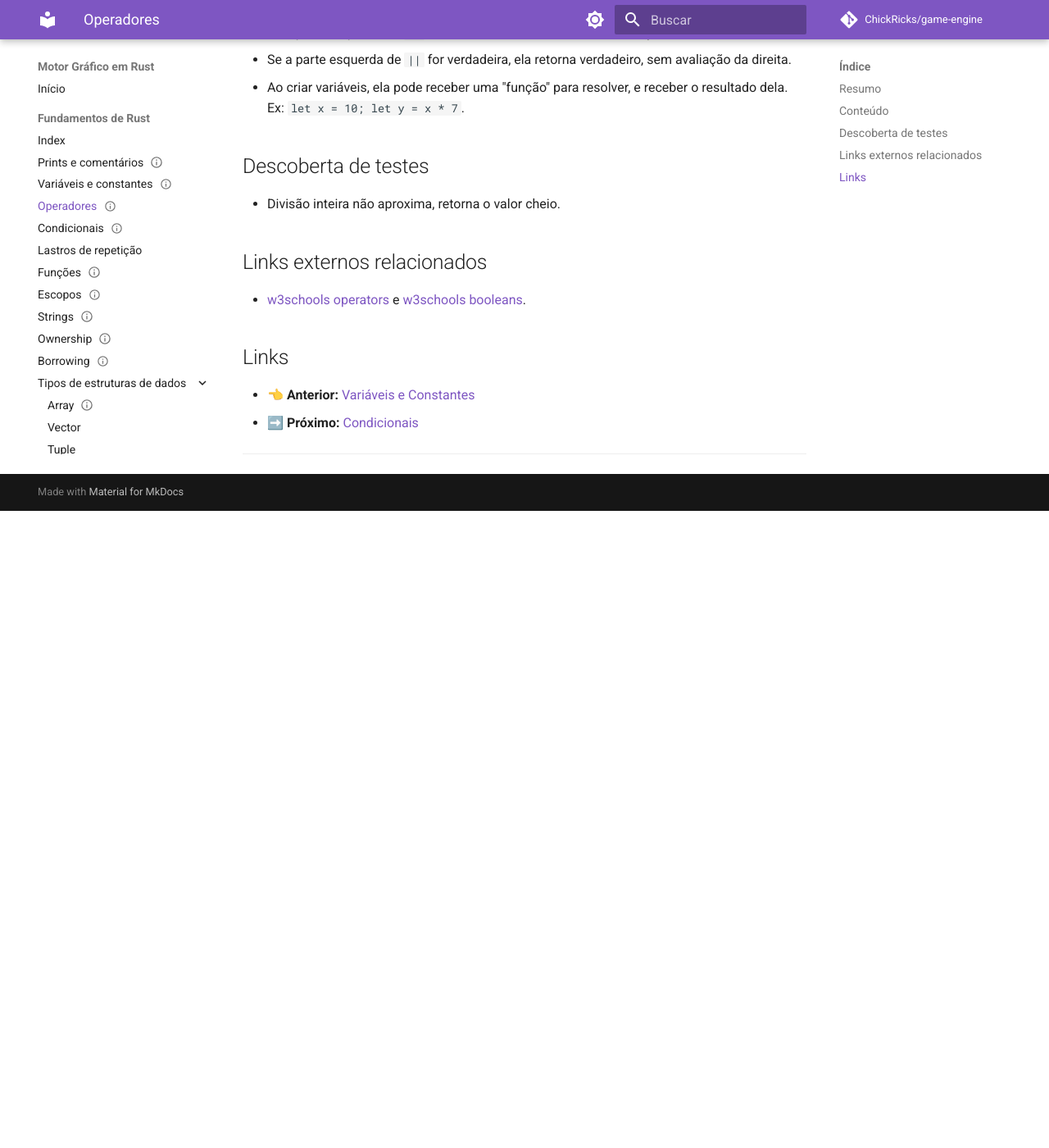
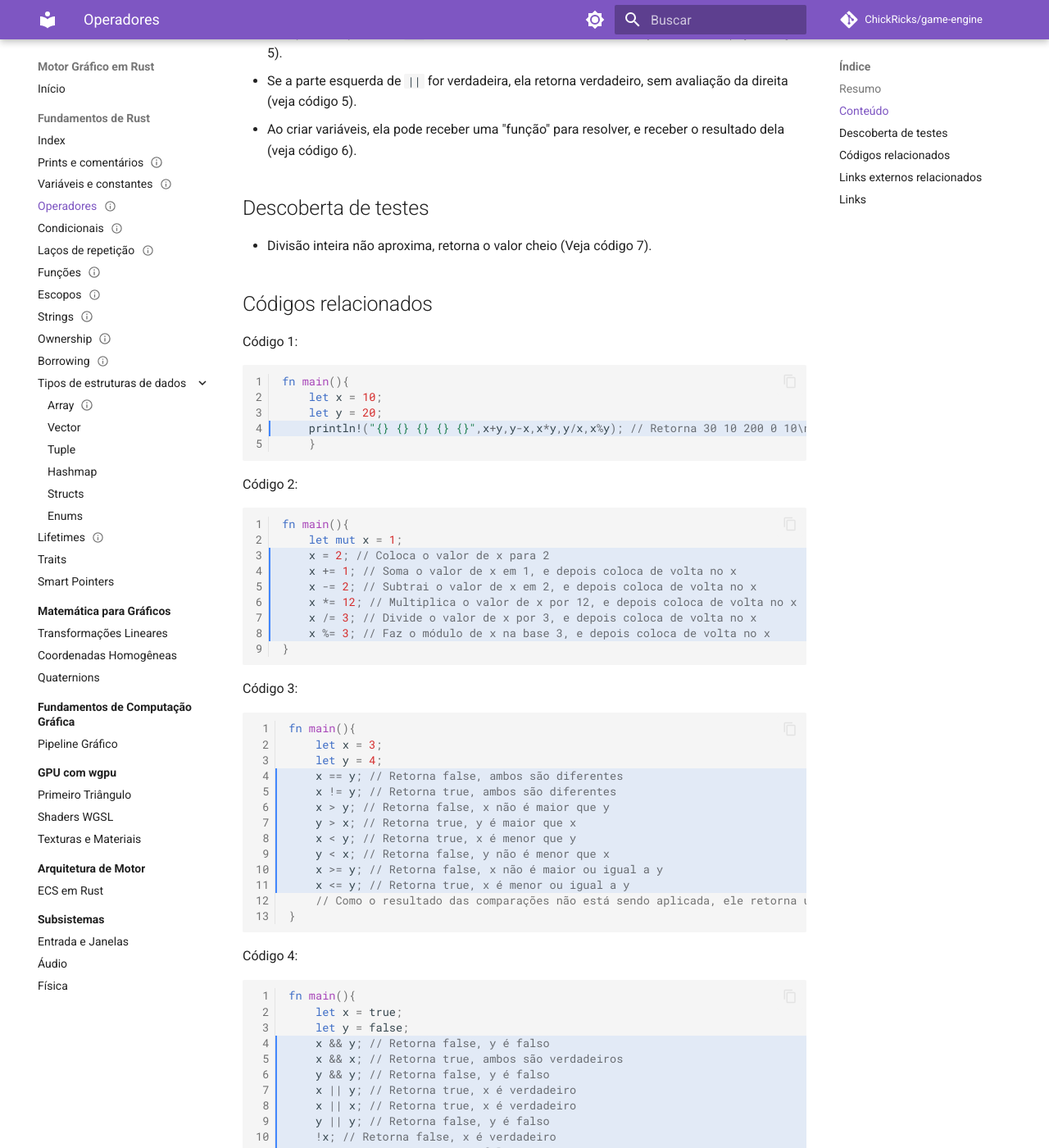
Before and after one commit to ChickRicks/game-engine, an MkDocs documentation site: the page built from docs/1-fundamentos-rust/3-Operadores.md, in a window 1280 px wide and 1400 px high, scrolled down 1306 px. Shown: the whole window at 82% size. Built offline with MkDocs 1.6.1 and Material for MkDocs 9.7.7, drawn with Linux system fonts in a browser that asks for light colours; comment, search, counter and statistics services are not loaded; before the commit the page ends 1929 px from its top, so only the background shows below that; some of the changed text lies outside the part shown.

Commit message:
vault backup: 2026-11-04 22:27:41

````diff
--- a/docs/1-fundamentos-rust/3-Operadores.md
+++ b/docs/1-fundamentos-rust/3-Operadores.md
@@ -8,43 +8,123 @@ autor: ChickRicks
 # Operadores
 
 ## Resumo
- Operadores válidos: `+`, `-`, `/`, `*`, `%`, ` =`, `+=`, `-=`, `*=`, `/=`, `%=` ` ==`, `!=`, `>`, `<`, `>=`, `<=`, `&&`, `||`,`!`.
+ Operadores válidos: `+`, `-`, `/`, `*`, `%`, ` =`, `+=`, `-=`, `*=`, `/=`, `%=`, ` ==`, `!=`, `>`, `<`, `>=`, `<=`, `&&`, `||`, `!`.
 
 ## Conteúdo
-- Operadores aritméticos:
+- Operadores aritméticos (veja código 1):
 	- `+` : Soma (`foo + foo2`);
 	- `-` : Subtração (`foo - foo2`);
 	- `*` : Multiplicação (`foo * foo2`);
 	- `/` : Divisão (`foo / foo2`);
 	- `%` : Resto da divisão/módulo (`foo%foo2`);
-- Operadores definidores de variável:
+- Operadores definidores de variável (veja código 2):
 	- ` = ` : Move o valor da direita a esquerda em casos de variáveis complexas, ou copia em caso de variáveis simples (`foo = bar`);
 	- `+=` : Some o valor da esquerda ao da direita, e depois salva o valor (`foo += bar` = `foo = foo + bar`);
 	- `-=` : Subtraia o valor da esquerda ao da direita, e depois salva o valor (`foo -= bar` = `foo = foo - bar`);
 	- `*=` : Multiplique o valor da esquerda ao da direita, e depois salva o valor (`foo *= bar` = ` foo = foo * bar`);
 	- `/=` : Divida o valor da esquerda ao da direita, e depois salva o valor (`foo /= foo` = `foo = foo/bar`);
 	- `%=` : Faça o módulo da esquerda ao da direita, e depois salva o valor (`foo %= foo` = `foo = foo % bar`);
-- Operadores Comparadores:
+- Operadores Comparadores (veja código 3):
 	-  ` == ` : Igualdade entre os 2 (`foo == foo`);
 	- `!=` : Diferenças entre os 2 (`foo != foo`);
 	- `>` : Esquerda é maior que a direita (`foo > foo`);
 	- `<` : Esquerda é menor que a direita (`foo < foo`);
 	- `>=` : Esquerda é maior ou igual que a direita (`foo >= foo`);
 	- `<=` : Esquerda é menor ou igual que a direita (`foo <= foo`);
-- Operadores Lógicos:
+- Operadores Lógicos (veja código 4):
 	- `&&` -> E lógico (`foo && foo`);
 	- `||` -> OU lógico (`foo || foo`);
 	- `!` -> NÃO lógico (`!foo`);
-- Se a parte esquerda de `&&` for falsa, ela retorna falso, sem avaliação da direita.
-- Se a parte esquerda de `||` for verdadeira, ela retorna verdadeiro, sem avaliação da direita.
-- Ao criar variáveis, ela pode receber uma "função" para resolver, e receber o resultado dela. Ex: `let x = 10; let y = x * 7`.
+- Se a parte esquerda de `&&` for falsa, ela retorna falso, sem avaliação da direita (veja código 5).
+- Se a parte esquerda de `||` for verdadeira, ela retorna verdadeiro, sem avaliação da direita (veja código 5).
+- Ao criar variáveis, ela pode receber uma "função" para resolver, e receber o resultado dela (veja código 6).
 
 ## Descoberta de testes
-- Divisão inteira não aproxima, retorna o valor cheio.
+- Divisão inteira não aproxima, retorna o valor cheio (Veja código 7).
+
+## Códigos relacionados
+Código 1:
+```rust hl_lines="4" linenums="1"
+fn main(){
+	let x = 10;
+	let y = 20;
+	println!("{} {} {} {} {}",x+y,y-x,x*y,y/x,x%y);	// Retorna 30 10 200 0 10\n
+	}
+```
+Código 2:
+```rust hl_lines="3-8" linenums="1"
+fn main(){
+	let mut x = 1;
+	x = 2; // Coloca o valor de x para 2
+	x += 1; // Soma o valor de x em 1, e depois coloca de volta no x
+	x -= 2; // Subtrai o valor de x em 2, e depois coloca de volta no x
+	x *= 12; // Multiplica o valor de x por 12, e depois coloca de volta no x
+	x /= 3; // Divide o valor de x por 3, e depois coloca de volta no x
+	x %= 3; // Faz o módulo de x na base 3, e depois coloca de volta no x
+}
+```
+Código 3:
+```rust hl_lines="4-11" linenums="1"
+fn main(){
+	let x = 3;
+	let y = 4;
+	x == y; // Retorna false, ambos são diferentes
+	x != y; // Retorna true, ambos são diferentes
+	x > y; // Retorna false, x não é maior que y
+	y > x; // Retorna true, y é maior que x
+	x < y; // Retorna true, x é menor que y
+	y < x; // Retorna false, y não é menor que x
+	x >= y; // Retorna false, x não é maior ou igual a y
+	x <= y; // Retorna true, x é menor ou igual a y
+	// Como o resultado das comparações não está sendo aplicada, ele retorna um warning ao compilar esse código
+}
+```
+Código 4:
+```rust hl_lines="4-11" linenums="1"
+fn main(){
+	let x = true;
+	let y = false;
+	x && y; // Retorna false, y é falso
+	x && x; // Retorna true, ambos são verdadeiros
+	y && y; // Retorna false, y é falso
+	x || y; // Retorna true, x é verdadeiro
+	x || x; // Retorna true, x é verdadeiro
+	y || y; // Retorna false, y é falso
+	!x; // Retorna false, x é verdadeiro
+	!y; // Retorna true, y é falso
+}
+```
+Código 5:
+```rust hl_lines="4-7" linenums="1"
+fn main(){
+	let x = true;
+	let y = false;
+	x && y; // Pede investigação do lado direito, x é verdadeiro
+	y && x; // Não pede investigação, y já é falso
+	y || x; // Pede investigação do lado direito, y é falso
+	x || y; // Não pede investigação, x já é verdadeiro
+}
+```
+Código 6:
+```rust hl_lines="3-4" linenums="1"
+fn main(){
+	let x = 10; // Recebe 10
+	let y = x * 7; // Recebe 70, o resultado de x * 7
+	let z = y / 2; // Recebe 35, o resultado de y / 2
+}
+```
+Código 7:
+```rust hl_lines="3" linenums="1"
+fn main(){
+	let x: u32 = 10;
+	println!("{}", x/3); // Printa 3, resultado de divisão inteira
+}
+```
+
 ## Links externos relacionados
 - [w3schools operators](https://www.w3schools.com/rust/rust_operators.php) e [w3schools booleans](https://www.w3schools.com/rust/rust_booleans.php).
 
-##Links
+## Links
 - 👈 **Anterior:** [Variáveis e Constantes](2-Variaveis-e-constantes.md)
 - ➡️ **Próximo:** [Condicionais](4-Condicionais.md)
 
--- a/mkdocs.yml
+++ b/mkdocs.yml
@@ -64,7 +64,7 @@ nav:
     - Variáveis e constantes: 1-fundamentos-rust/2-Variaveis-e-constantes.md
     - Operadores: 1-fundamentos-rust/3-Operadores.md
     - Condicionais: 1-fundamentos-rust/4-Condicionais.md
-    - Lastros de repetição: 1-fundamentos-rust/5-Lastros-de-repeticao.md
+    - Laços de repetição: 1-fundamentos-rust/5-Lacos-de-repeticao.md
     - Funções: 1-fundamentos-rust/6-Funcoes.md
     - Escopos: 1-fundamentos-rust/7-Escopo.md
     - Strings: 1-fundamentos-rust/8-Strings.md
````
Also changed, not shown: 1 other file.
